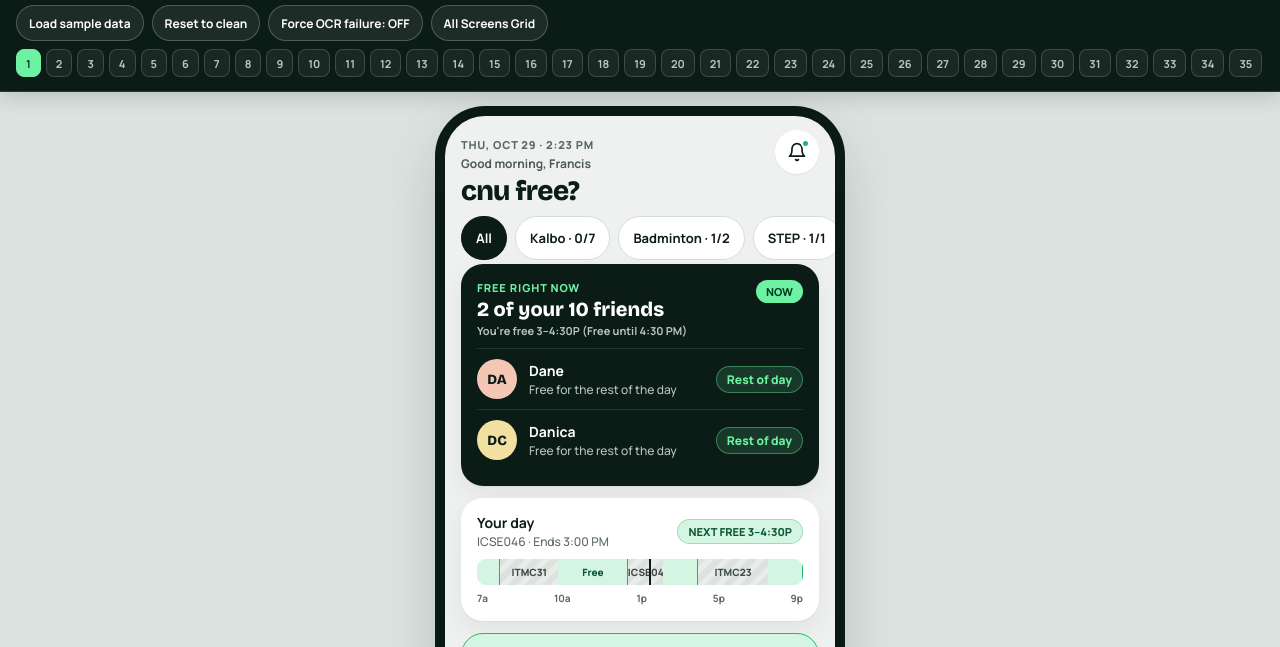
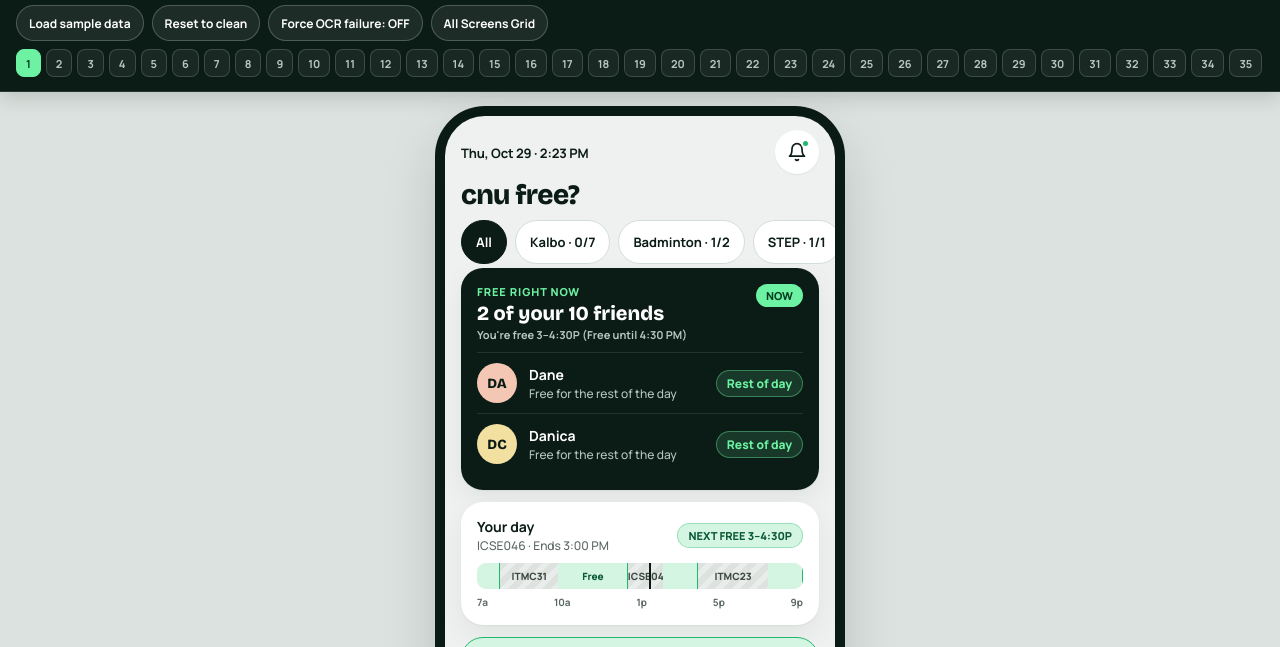
Before and after one commit to jpd435/cnu-free_prototype, a website built with Vite: page index.html in a window 1280 px wide. Shown: the part 80-727 px from the top of the page. Built offline with nearby package versions, Linux system fonts and the light colour scheme.

Commit message:
style: remove greeting and enhance date/time prominence on Screen 1

```diff
--- a/src/screens/now.js
+++ b/src/screens/now.js
@@ -30,10 +30,9 @@ export function renderNowScreen(state) {
 
   return `
     <div class="screen-scroll" data-screen-id="1">
-      <div class="top-bar" style="padding-bottom:2px;">
+      <div class="top-bar">
         <div>
-          <span class="meta-label" data-bind="now-clock-label">${escapeHtml(`${currentNow.dayLabel} · ${currentNow.formattedTime}`)}</span>
-          <div style="font-size:12px; font-weight:700; color:var(--secondary-text); margin-top:1px;" data-bind="now-greeting">${escapeHtml(`Good morning, ${state.user.firstName}`)}</div>
+          <span class="now-clock-label" data-bind="now-clock-label">${escapeHtml(`${currentNow.dayLabel} · ${currentNow.formattedTime}`)}</span>
         </div>
         <button
           type="button"
--- a/src/styles.css
+++ b/src/styles.css
@@ -425,6 +425,13 @@ body.native-fullscreen .phone-frame {
   color: var(--muted);
 }
 
+.now-clock-label {
+  font-size: 13px;
+  font-weight: 700;
+  color: var(--ink);
+  letter-spacing: -0.01em;
+}
+
 .body-copy {
   font-size: 14px;
   line-height: 1.45;
```
Also changed, not shown: tests/nav.spec.js (+2 -2 lines).
